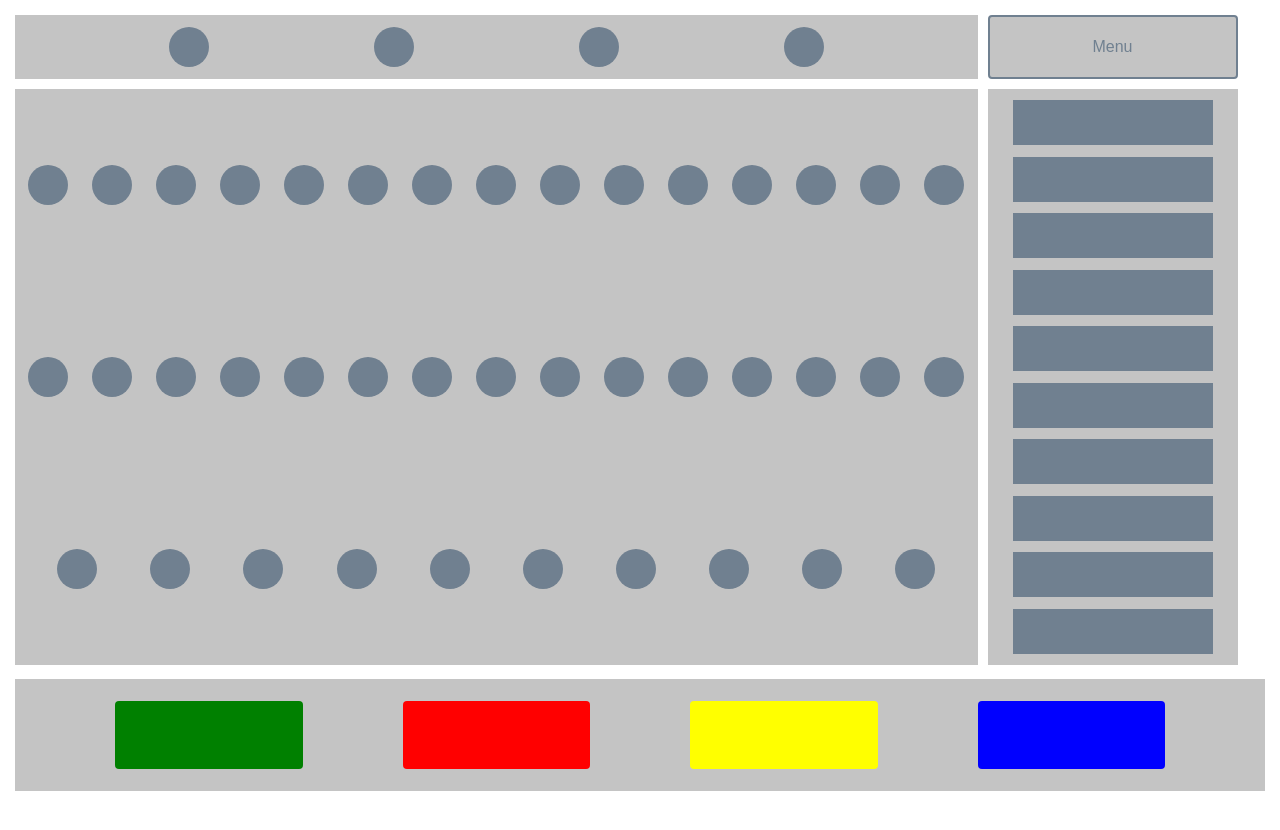
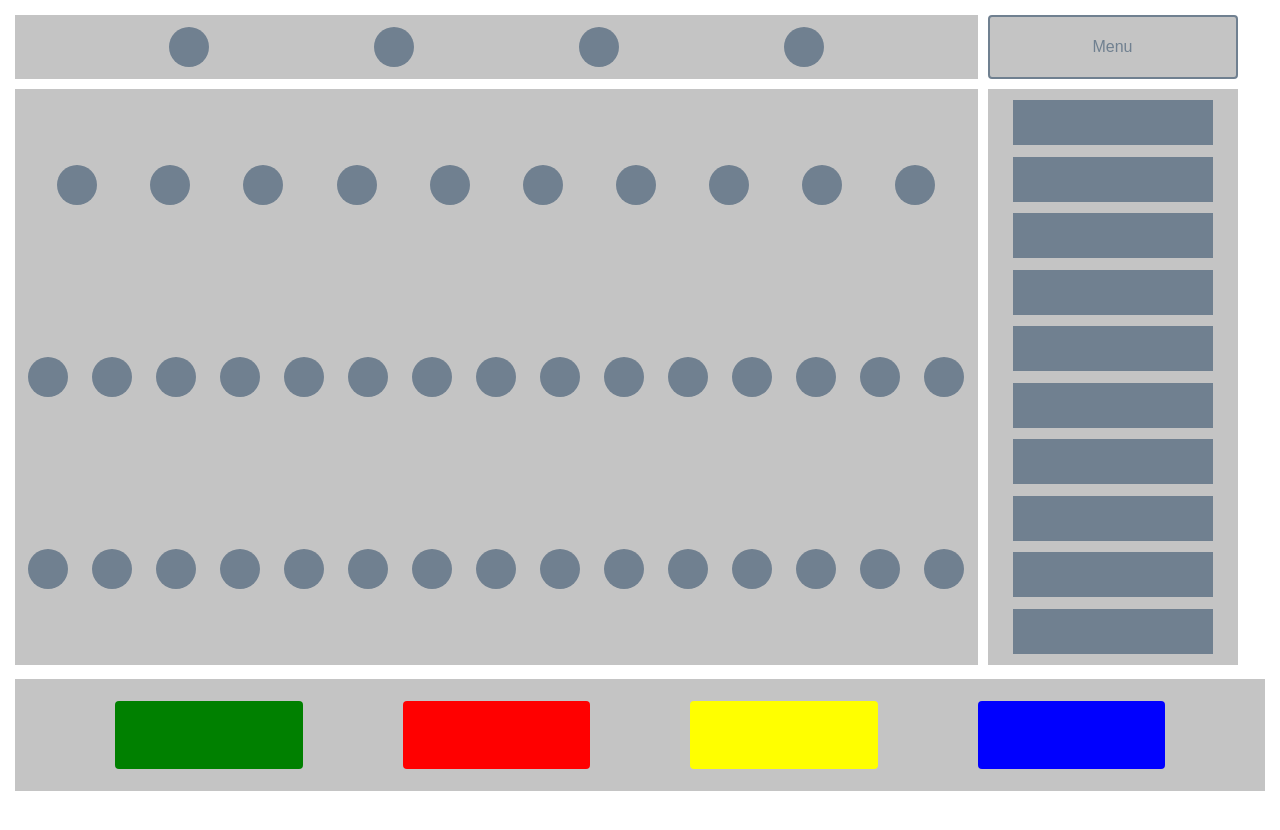
Before and after one commit to Jameson13B/Ky-Hacker, a React (Create React App) app: page / in a window 1280 px wide. Built offline with nearby package versions, Linux system fonts and the light colour scheme.

Commit message:
Created guessNodes state

```diff
--- a/src/App.js
+++ b/src/App.js
@@ -20,7 +20,7 @@ const App = () => {
               <Node key={i} />
             ))}
           </div>
-          <GuessesBoard />
+          <GuessesBoard guessNodes={state.guessNodes} />
         </div>
         <div style={styles.two}>
           <Button style={styles.menuButton}>Menu</Button>
--- a/src/components/GuessesBoard.js
+++ b/src/components/GuessesBoard.js
@@ -2,12 +2,12 @@ import React from 'react'
 
 import { Node } from './Node'
 
-export const GuessesBoard = (props) => {
+export const GuessesBoard = ({ guessNodes }) => {
   const styles = getStyles()
 
   return (
     <div style={styles.board}>
-      {[...Array(40)].map((_, i) => (
+      {guessNodes.map((_, i) => (
         <Node key={i} />
       ))}
     </div>
@@ -22,7 +22,7 @@ const getStyles = () => ({
     height: '90%',
     justifyContent: 'space-evenly',
     width: '100%',
-    flexWrap: 'wrap',
+    flexWrap: 'wrap-reverse',
   },
   hr: {
     borderColor: 'slategray',
--- a/src/stateConfig.js
+++ b/src/stateConfig.js
@@ -1,5 +1,6 @@
 export const defaultState = {
   difficulty: 'easy',
+  guessNodes: [...Array(40)],
 }
 
 export const ACTIONS = {}
```
